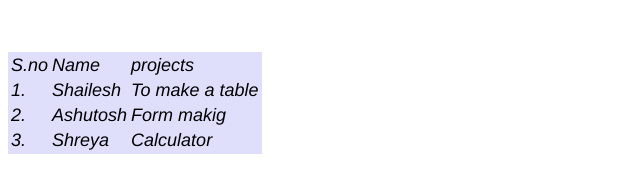
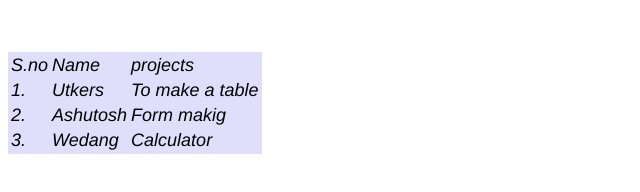
Before and after one commit to shailesh-singhh/html, a plain HTML site: page table.html in a window 1280 px wide. Shown: the full height of the page, 0-640 px from the left. Drawn offline with Linux system fonts and the light colour scheme.

Commit message:
home page

```diff
--- a/table.html
+++ b/table.html
@@ -29,7 +29,7 @@
     </div>
         <tr>
             <td>1.</td>
-            <td>Shailesh</td>
+            <td>Utkers</td>
             <td>To make a table</td>
         </tr>
         <tr>
@@ -39,7 +39,7 @@
         </tr>
         <tr>
             <td>3.</td>
-            <td>Shreya</td>
+            <td>Wedang</td>
             <td>Calculator</td>
         </tr>
     </table>
```
Also changed, not shown: form.html (+1 -1 lines).
